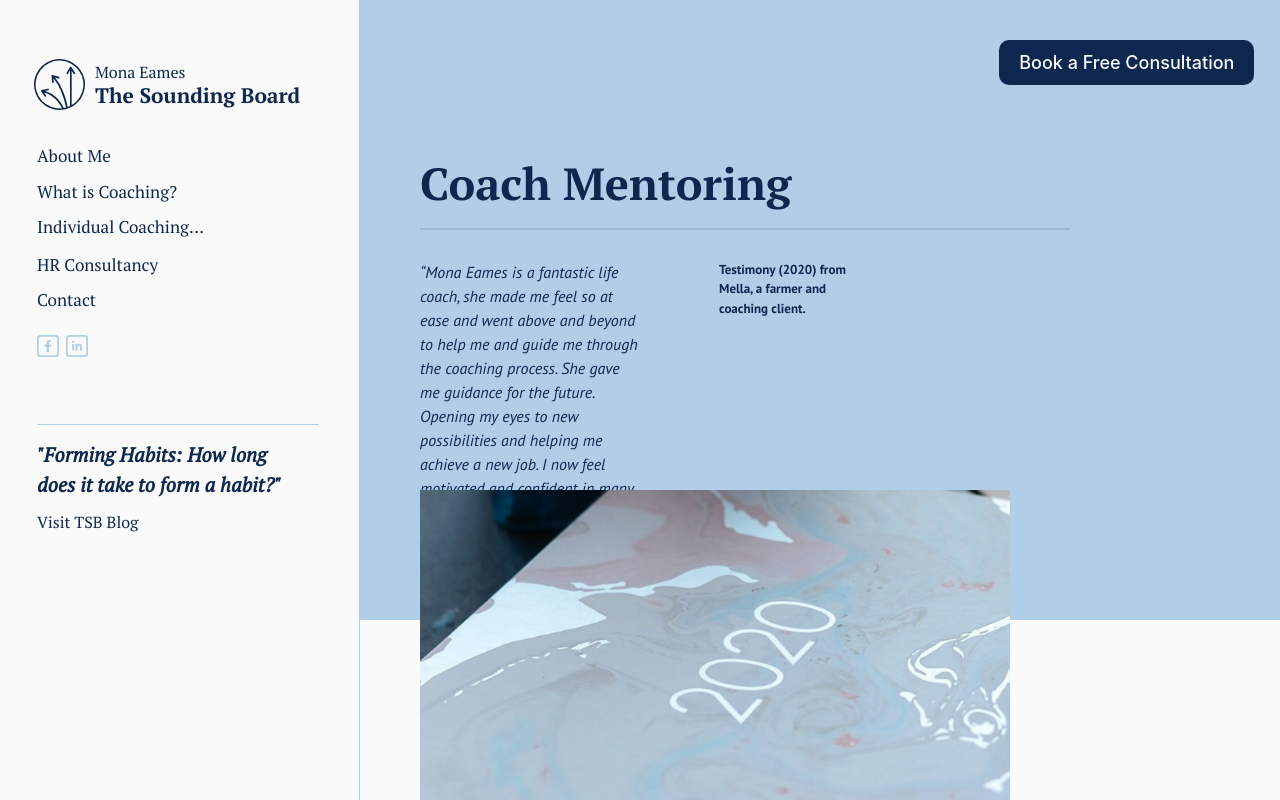
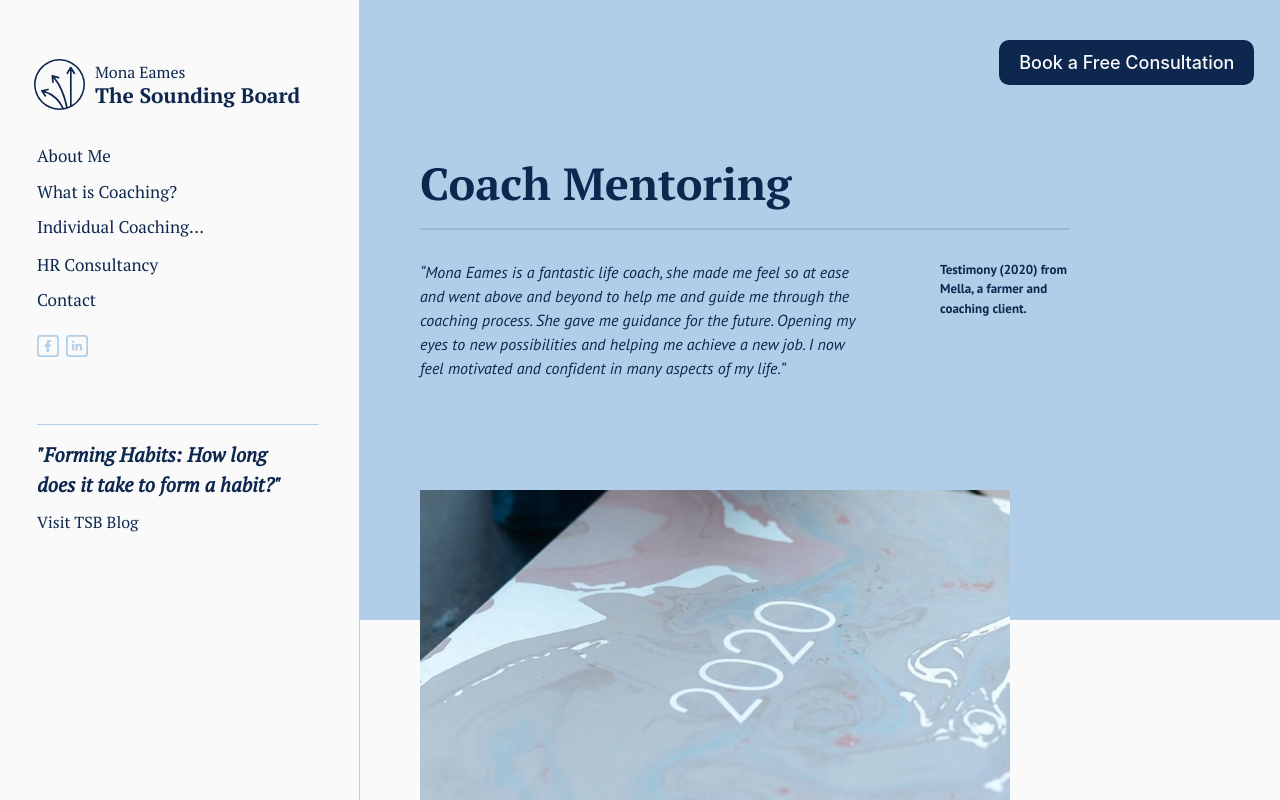
Before and after one commit to StudiousVanilla/tsb, a React (Create React App) app: page /coaching/mentor in a window 1280 px wide. Shown: the top 800 px of the page. Built offline with nearby package versions, Linux system fonts and the light colour scheme.

Commit message:
fixed testimony resizing bug

```diff
--- a/src/index.css
+++ b/src/index.css
@@ -685,7 +685,9 @@ body::-webkit-scrollbar {
 
 .testimony-container{
   display: flex;
-  width: 100%;
+  width: 650px;
+  /* min-width: 650px;
+  max-width: 650px; */
   margin-top: 30px;
 }
 
@@ -695,19 +697,19 @@ body::-webkit-scrollbar {
 
 .coaching-category-testimony{
   width: 90%;
-  padding-right: 70px;
+  padding-right: 20px;
   font-style: italic;
 }
 
 .attestant-container{
   display: flex;
-  justify-content: center;
+  justify-content: flex-end;
   width: 250px;
 }
 
 .attestant{
   width: 80%;
-  margin-right: 20px;
+  max-width: 130px;
   font-size: 13px;
   font-weight: 600;
 }
```
Also changed, not shown: 1 other file (tests, documents, lock files or other folders).
